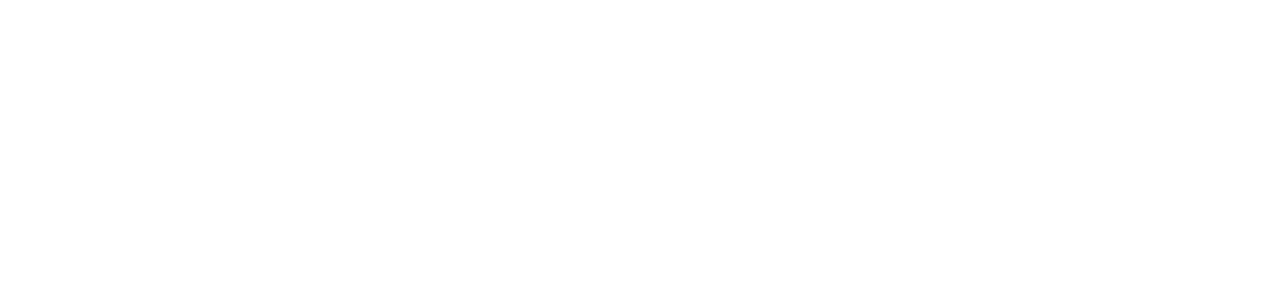
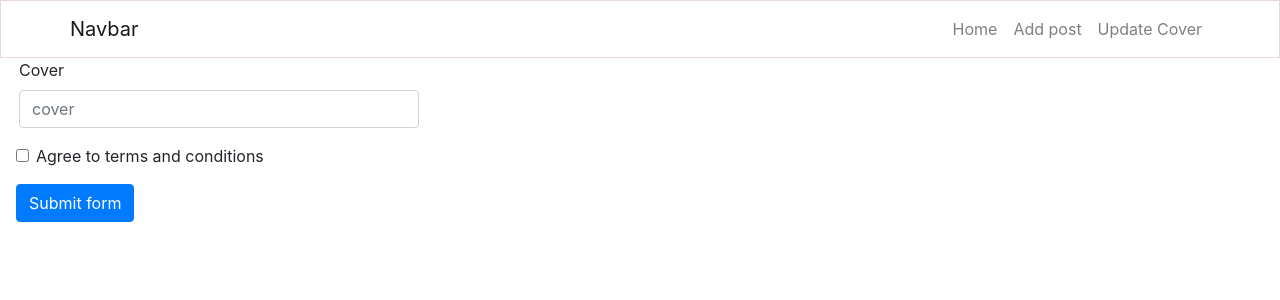
Before and after one commit to MatteoPas93/m6_w1d4_blog, a React (Create React App) app in the folder frontend/: page /updateCover/1 in a window 1280 px wide. Before the commit this address had no page. Shown: the top 300 px of the page. Built offline with nearby package versions, Linux system fonts and the light colour scheme.

Commit message:
frontend cover

```diff
--- a/frontend/src/App.js
+++ b/frontend/src/App.js
@@ -2,15 +2,19 @@
 // import CreatePostForm from './components/Form/Form';
 import 'bootstrap/dist/css/bootstrap.min.css';
 import { BrowserRouter, Route, Routes } from 'react-router-dom';
-import HomePage from './components/homepage/homepage';
+import HomePage from './pages/homepage';
 import Login from './pages/Login';
+import AddPostPage from './pages/addPostPage';
+import UpdateCoverPage from './pages/updateCoverPost';
 
 function App() {
   return (
    <BrowserRouter>
    <Routes>
    <Route exact path='/' element={<Login/>} />
-   <Route exact path='/home' element={<HomePage/>} />
+   <Route path='/home' element={<HomePage/>} />
+   <Route path='/addPost' element={<AddPostPage/>}/>
+   <Route path='/updateCover/:id' element={<UpdateCoverPage/>}/>
    </Routes>
     </BrowserRouter>
   )
--- a/frontend/src/components/Form/Form.jsx
+++ b/frontend/src/components/Form/Form.jsx
@@ -62,8 +62,9 @@
   };
 
   return (
+
     <Form noValidate validated={validated} onSubmit={handleSubmit}>
-      <Row className="mb-3">
+      <Row className="mb-3 flex-column ml-1">
         <Form.Group as={Col} md="4" controlId="validationCustom01">
           <Form.Label>Title</Form.Label>
           <Form.Control
@@ -134,7 +135,7 @@
           </InputGroup>
         </Form.Group>
       </Row>
-      <Form.Group className="mb-3">
+      <Form.Group className="mb-3 ml-3">
         <Form.Check
           required
           label="Agree to terms and conditions"
@@ -142,8 +143,9 @@
           feedbackType="invalid"
         />
       </Form.Group>
-      <Button type="submit">Submit form</Button>
+      <Button className="ml-3" type="submit">Submit form</Button>
     </Form>
+
   );
 }
 
--- /dev/null
+++ b/frontend/src/components/Form/FormUpdateCover.jsx
@@ -0,0 +1,68 @@
+import React, { useState } from 'react';
+import { Form, Row, Col, Button } from 'react-bootstrap';
+import axios from 'axios';
+
+const UpdateCoverForm = ({postId}) => {
+    const [validated, setValidated] = useState(false);
+    const [formData, setFormData] = useState({
+        cover: "",
+    })
+    console.log(postId);
+
+    const handleSubmit = async (event) => {
+        event.preventDefault();
+        const form = event.currentTarget;
+        if (form.checkValidity() === false) {
+          event.stopPropagation();
+        } else {
+          try {
+            await axios.patch(
+              `${process.env.REACT_APP_SERVER_BASE_URL}/posts/${postId}/cover`,
+              formData
+            );
+          } catch (error) {
+            console.error(error);
+          }
+        }
+
+        setValidated(true);
+      };
+
+      const handleChange = (event) => {
+        const {name, value} = event.target;
+          setFormData({
+            ...formData,
+            [name]: value
+          })
+      }
+
+    return (
+        <Form noValidate validated={validated} onSubmit={handleSubmit}>
+      <Row className="mb-3 flex-column ml-1">
+        <Form.Group as={Col} md="4" controlId="validationCustom01">
+          <Form.Label>Cover</Form.Label>
+          <Form.Control
+            name="cover"
+            required
+            type="text"
+            placeholder="cover"
+            value={formData.cover}
+            onChange={handleChange}
+          />
+          <Form.Control.Feedback>Looks good!</Form.Control.Feedback>
+        </Form.Group>
+      </Row>
+      <Form.Group className="mb-3 ml-3">
+        <Form.Check
+          required
+          label="Agree to terms and conditions"
+          feedback="You must agree before submitting."
+          feedbackType="invalid"
+        />
+      </Form.Group>
+      <Button className="ml-3" type="submit">Submit form</Button>
+    </Form>
+    )
+}
+
+export default UpdateCoverForm;
--- a/frontend/src/components/Main/main.jsx
+++ b/frontend/src/components/Main/main.jsx
@@ -2,10 +2,17 @@
 import { useEffect, useState } from "react";
 import axios from "axios";
 import './main.css'
+import { Link } from "react-router-dom";
+import UpdateCoverForm from "../Form/FormUpdateCover";
 
 const Main = () => {
   const [posts, setPosts] = useState([]);
   const [isLoading, setIsLoading] = useState(true);
+  const [selectedPost, setSelectedPost] = useState(null);
+
+  const handlePostClick = (id) => {
+    setSelectedPost(id)
+  }
 
   useEffect(() => {
     const fetchData = async () => {
@@ -47,6 +54,12 @@
               <p>Categoria: {post.category} </p>
               <a href={post.content}>Vai alla pagina dell'articolo</a>
               <p> Tempo di lettura: {post.readTime} min </p>
+              <button  onClick={() => handlePostClick(post._id)}>
+                <Link to={`/updateCover/${post._id}`}>
+                Update Cover
+                </Link>
+                </button>
+                {selectedPost === post._id && <UpdateCoverForm postId={post._id} />}
             </li>
             </div>
           );
--- a/frontend/src/components/Nav/nav.jsx
+++ b/frontend/src/components/Nav/nav.jsx
@@ -2,6 +2,7 @@
 import Nav from 'react-bootstrap/Nav';
 import Navbar from 'react-bootstrap/Navbar';
 import './nav.css'
+import { Link } from 'react-router-dom';
 
 function NavigationBar() {
   return (
@@ -10,9 +11,9 @@
         <Container>
           <Navbar.Brand href="#home">Navbar</Navbar.Brand>
           <Nav className="me-auto">
-            <Nav.Link href="#home">Home</Nav.Link>
-            <Nav.Link href="#features">Features</Nav.Link>
-            <Nav.Link href="#pricing">Pricing</Nav.Link>
+            <Nav.Link as={Link} to={'/home'}>Home</Nav.Link>
+            <Nav.Link as={Link} to={'/addPost'}>Add post</Nav.Link>
+            <Nav.Link as={Link} to={'/updateCover'}>Update Cover</Nav.Link>
           </Nav>
         </Container>
       </Navbar>
--- /dev/null
+++ b/frontend/src/pages/addPostPage.jsx
@@ -0,0 +1,13 @@
+import NavigationBar from "../components/Nav/nav";
+import CreatePostForm from "../components/Form/Form";
+
+const AddPostPage = () => {
+  return (
+    <>
+      <NavigationBar />
+      <CreatePostForm />
+    </>
+  );
+};
+
+export default AddPostPage;
--- a/frontend/src/components/homepage/homepage.jsx
+++ b/frontend/src/pages/homepage.jsx
@@ -1,12 +1,10 @@
-import NavigationBar from "../Nav/nav";
-import Main from "../Main/main";
-import CreatePostForm from "../Form/Form";
+import NavigationBar from "../components/Nav/nav";
+import Main from "../components/Main/main";
 
 const HomePage = () => {
     return (
         <>
         <NavigationBar/>
-        <CreatePostForm/>
         <Main/>
 
         </>
--- /dev/null
+++ b/frontend/src/pages/updateCoverPost.jsx
@@ -0,0 +1,13 @@
+import NavigationBar from "../components/Nav/nav";
+import UpdateCoverForm from "../components/Form/FormUpdateCover";
+
+const UpdateCoverPage = () => {
+  return (
+    <>
+      <NavigationBar />
+      <UpdateCoverForm />
+    </>
+  );
+};
+
+export default UpdateCoverPage;
```
Also changed, not shown: 1 other file (tests, documents, lock files or other folders).
